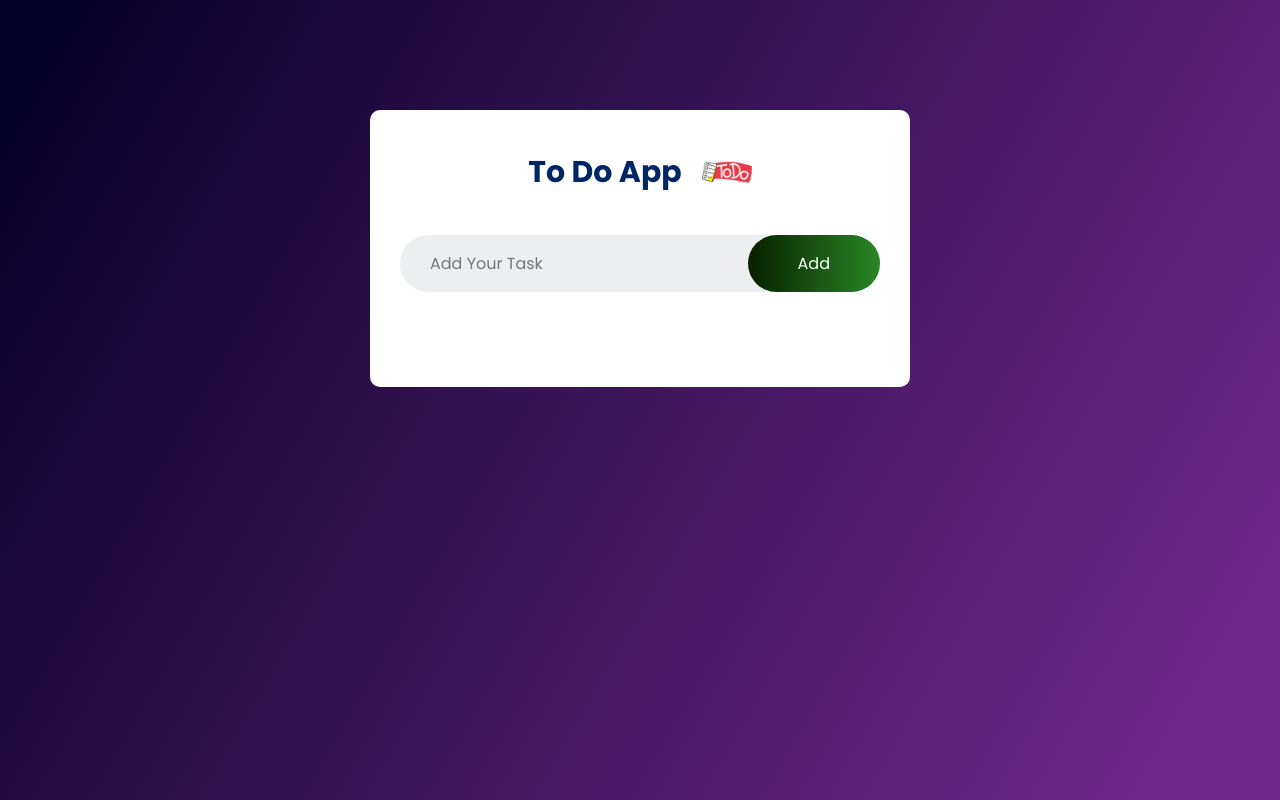
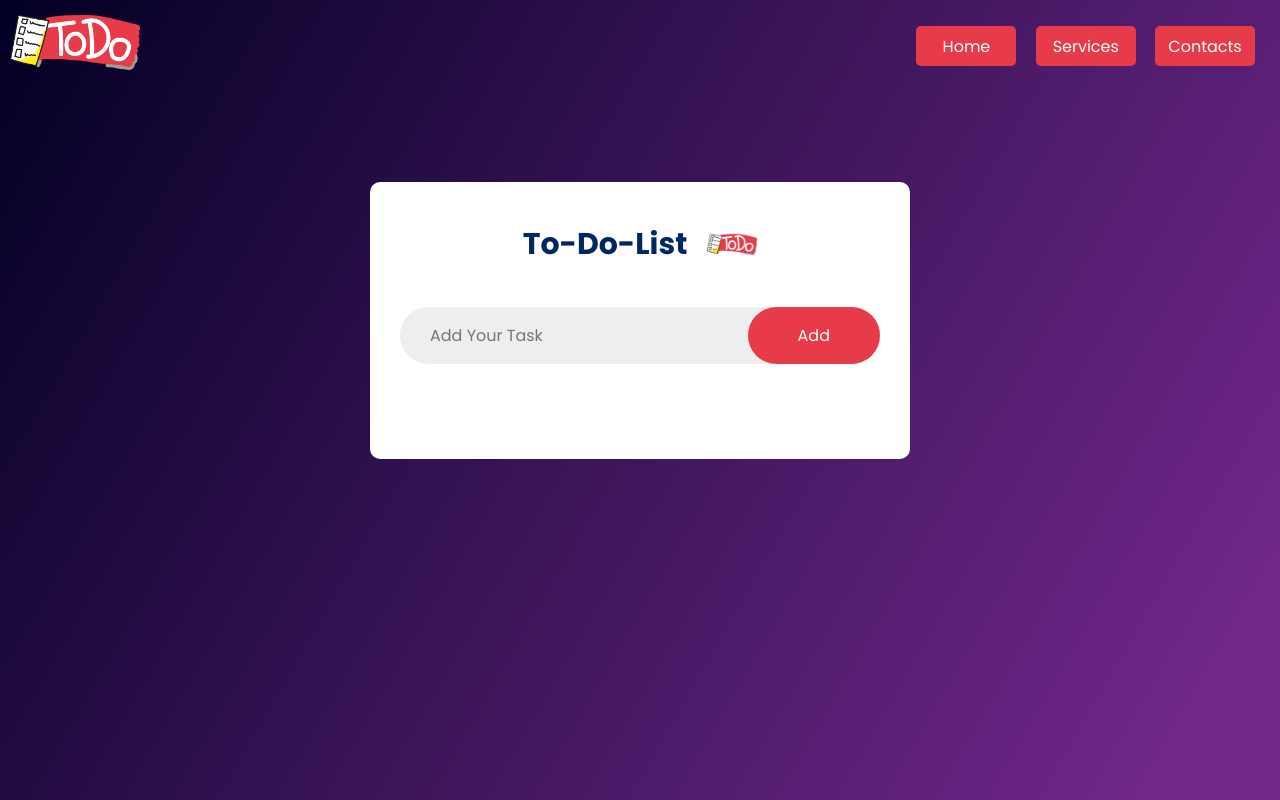
Before and after one commit to Digvijay93/OCTANET_FEBRUARY_TASK_2, a plain HTML site: page index.html in a window 1280 px wide. Drawn offline with Linux system fonts and the light colour scheme.

Commit message:
adedd navbar with icon

```diff
--- a/index.html
+++ b/index.html
@@ -3,24 +3,39 @@
     <head>
         <meta charset="UTF-8" />
         <meta name="viewport" content="width=device-width, initial-scale=1.0" />
-        <title>To-Do-App</title>
+        <title>To-Do-List Website</title>
         <link rel="stylesheet" href="./style.css" />
     </head>
     <body>
         <div class="container">
+            <div class="nav-container">
+                <div class="img-container">
+                    <a href="#">
+                        <img src="./images/icon.png" alt="" />
+                    </a>
+                </div>
+                <div class="navmenu">
+                    <a href="#">Home</a>
+                    <a href="#">Services</a>
+                    <a href="#">Contacts</a>
+                </div>
+            </div>
             <div class="todo-app">
                 <h2>
-                    To Do App
+                    To-Do-List
                     <img src="./images/icon.png" alt="to-do-list-icon" />
                 </h2>
 
                 <div class="row">
-                    <input type="text" id="input-box" placeholder="Add Your Task">
+                    <input
+                        type="text"
+                        id="input-box"
+                        placeholder="Add Your Task"
+                    />
                     <button onclick="addTask()">Add</button>
                 </div>
 
-                <ul id="list-container">
-                </ul>
+                <ul id="list-container"></ul>
             </div>
         </div>
 
--- a/style.css
+++ b/style.css
@@ -5,6 +5,7 @@
     padding: 0;
     box-sizing: border-box;
     font-family: "Poppins", sans-serif;
+    text-decoration: none;
 }
 
 .container {
@@ -17,6 +18,35 @@
         rgba(92, 9, 121, 0.8788426763110307) 92%
     );
     padding: 10px;
+}
+
+.nav-container {
+    display: flex;
+    flex-direction: row;
+    align-items: center;
+}
+
+.img-container img {
+    width: 130px;
+}
+
+.navmenu {
+    margin-left: auto;
+}
+
+.navmenu a {
+    display: inline-block;
+    width: 100px;
+    height: 40px;
+    text-align: center;
+    padding: 8px;
+    border-radius: 5px;
+    background: rgb(232, 59, 73);
+    margin-right: 15px;
+    color: white;
+    border: 1px solid white transparent;
+    transition: 0.3s ease-in-out;
+    font-weight: 500;
 }
 
 .todo-app {
@@ -67,18 +97,22 @@ button {
     border: none;
     outline: none;
     padding: 16px 50px;
-    background: rgb(8,36,0);
-    background: linear-gradient(90deg, rgba(8,36,0,1) 4%, rgba(14,121,9,0.8788426763110307) 100%);
+    background: rgb(232, 59, 73);
     font-size: 16px;
     cursor: pointer;
     color: white;
     border-radius: 40px;
-    transition: 0.3s ease;
+    transition: 0.3s ease-in-out;
 }
 
+.navmenu a:hover,
 button:hover {
     background-color: black;
     color: #edeef0;
+}
+
+.navmenu a:hover {
+    border-radius: 50px;
 }
 
 ul li {
@@ -122,7 +156,7 @@ ul li span {
     color: red;
     text-align: center;
     border-radius: 50%;
-    transition: 0.3s ease-in-out;
+    transition: 0.2s ease-in-out;
 }
 
 ul li span:hover {
```
